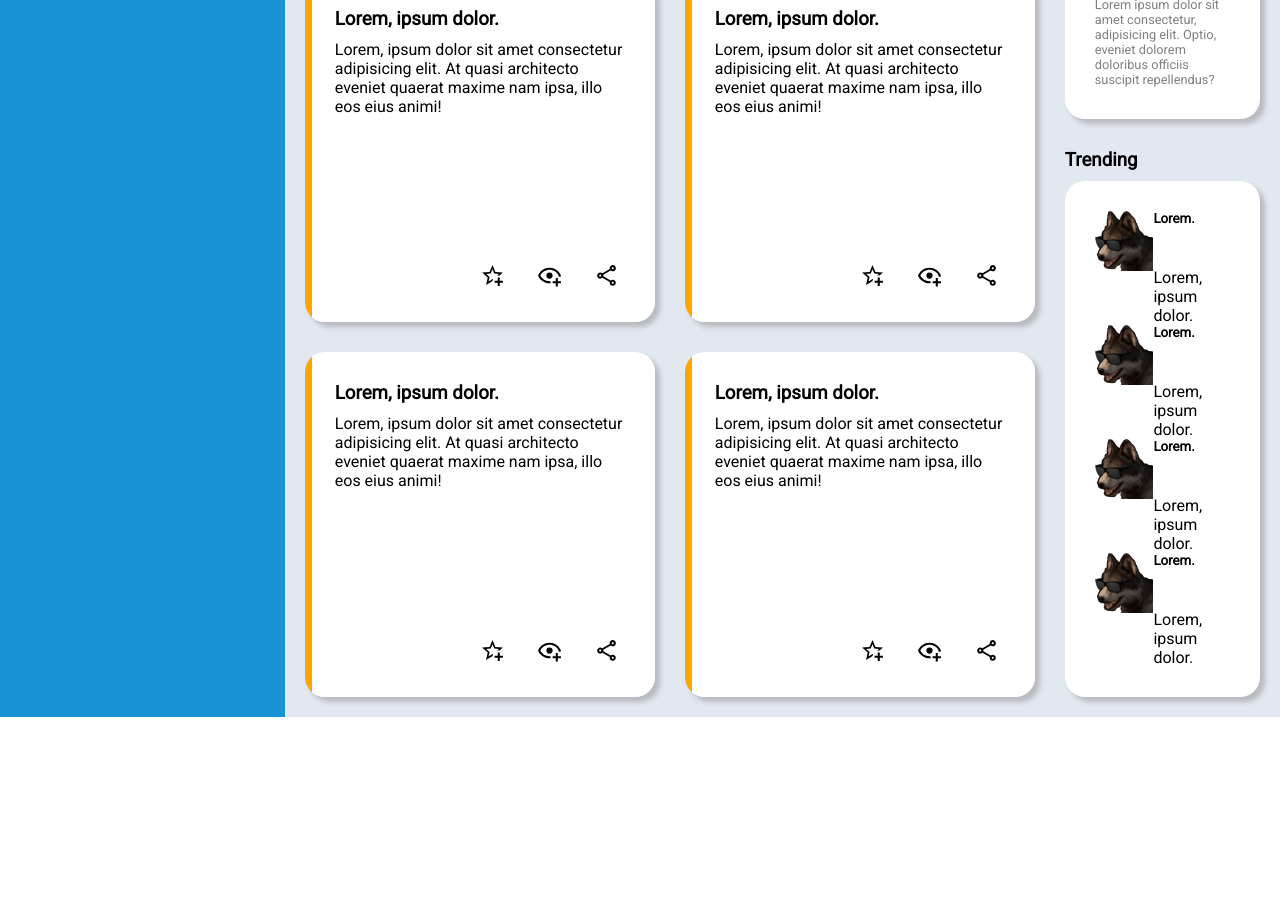
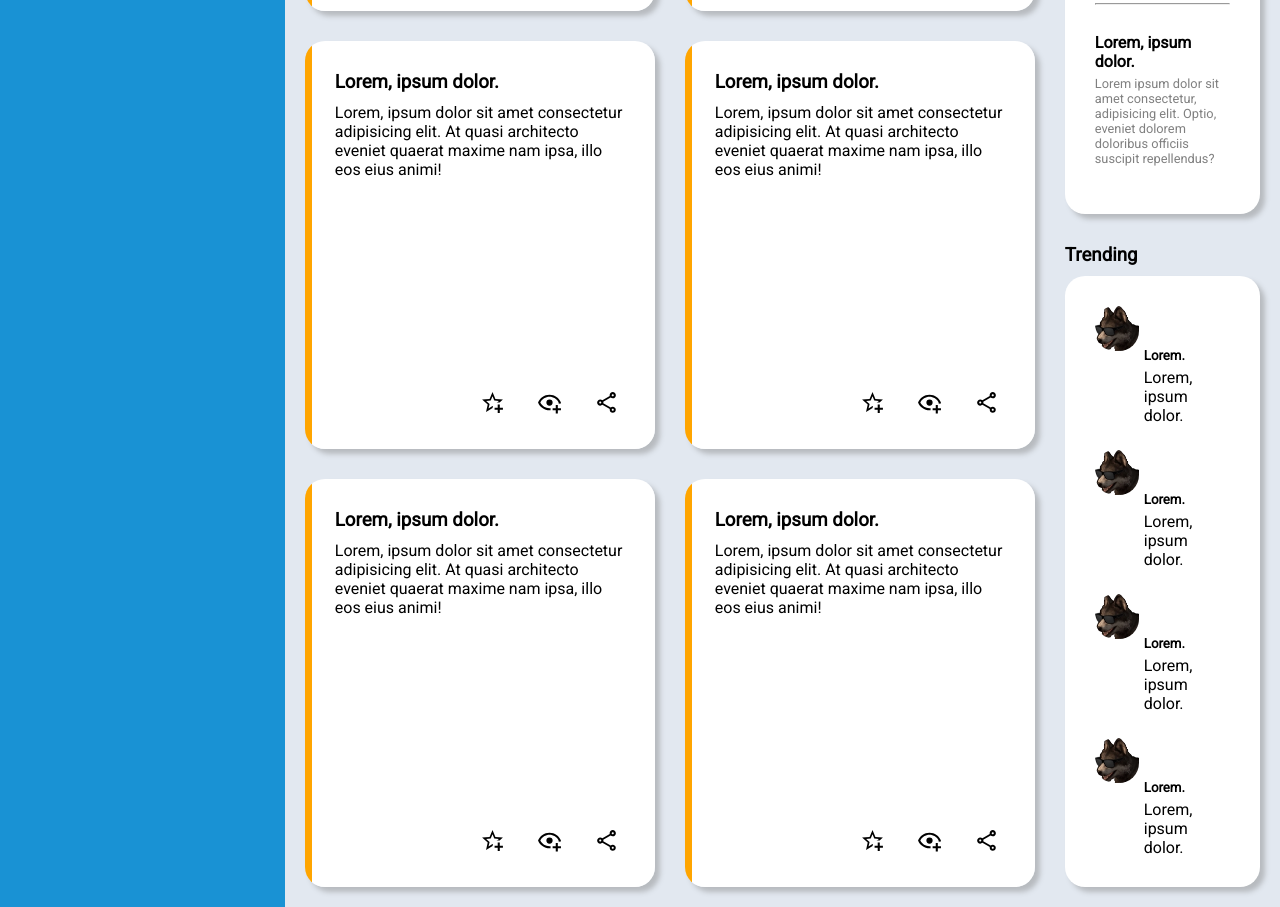
Before and after one commit to AmbiAngel/admin-dashboard-project, a website built with webpack: page dist/index.html in a window 1280 px wide. Shown: the part 649-1556 px from the top of the page. Before the commit the page ends 1366 px from the top, so only its background shows below. Built offline with Linux system fonts and the light colour scheme.

Commit message:
Style trending section to match design. Adjust size of profile img in trending and top-right header.

```diff
--- a/src/style.css
+++ b/src/style.css
@@ -293,6 +293,7 @@ body{
 
     display: grid;
     grid-template-rows: repeat(4,1fr);
+    gap: 25px;
 }
 
 .trending-item{
@@ -302,25 +303,30 @@ body{
     grid-template-areas:
         "img title"
         "img desc";
+    gap: 5px;
+
 }
 
 .trending-img{
     grid-area: img;
-    height: 66px;
 }
 
 .trending-title{
     grid-area: title;
+    align-self: end;
 }
 
 .trending-desc{
     grid-area: desc;
+    align-self: start;
 }
 
 .content-trending *{
     margin: 0;
 }
 
-.trending-img{
-    height: 60px;
+
+.pfp-small, .trending-img{
+    height: 45px;
+    border-radius: 20px;
 }
```
Also changed, not shown: dist/bundle.js, dist/index.html.
